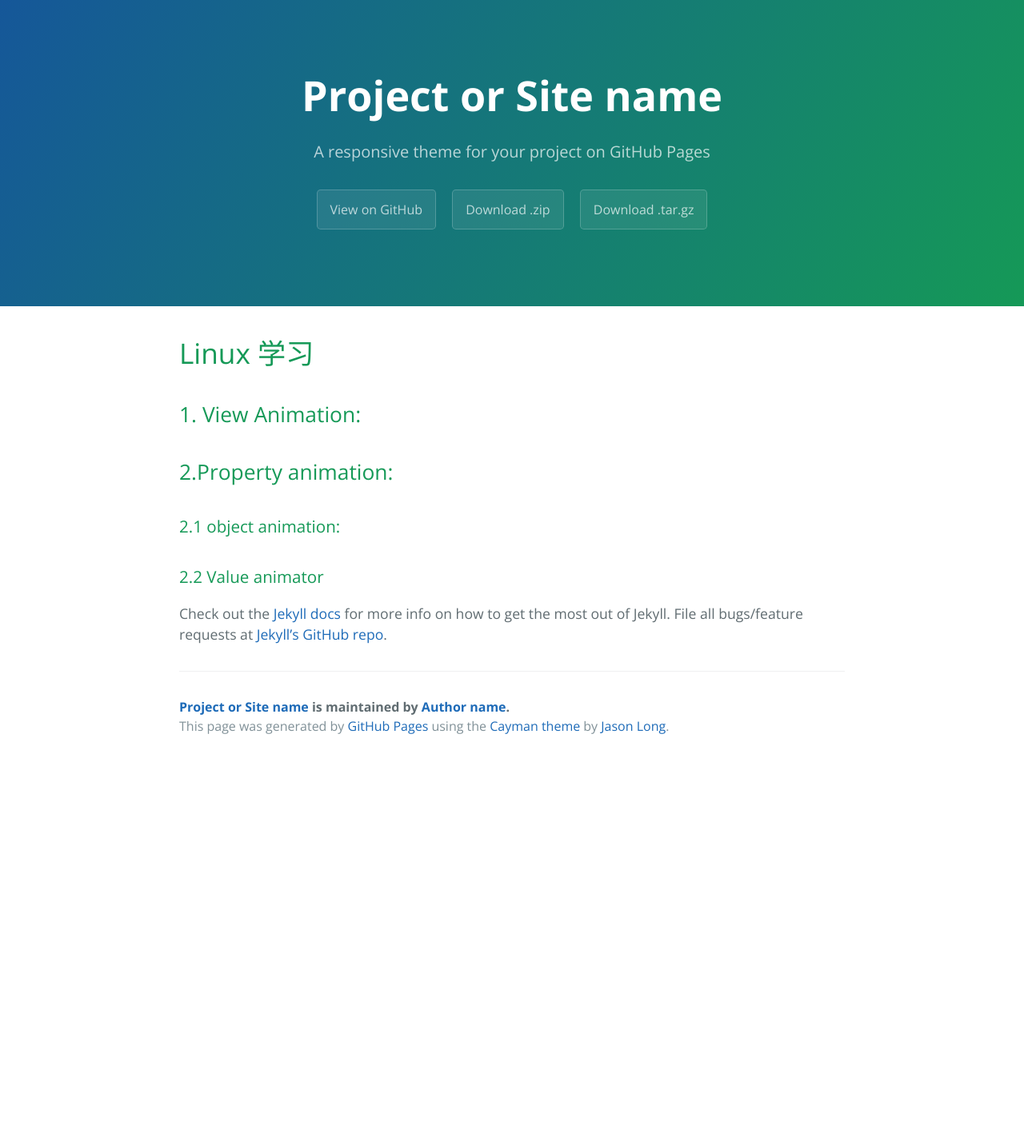
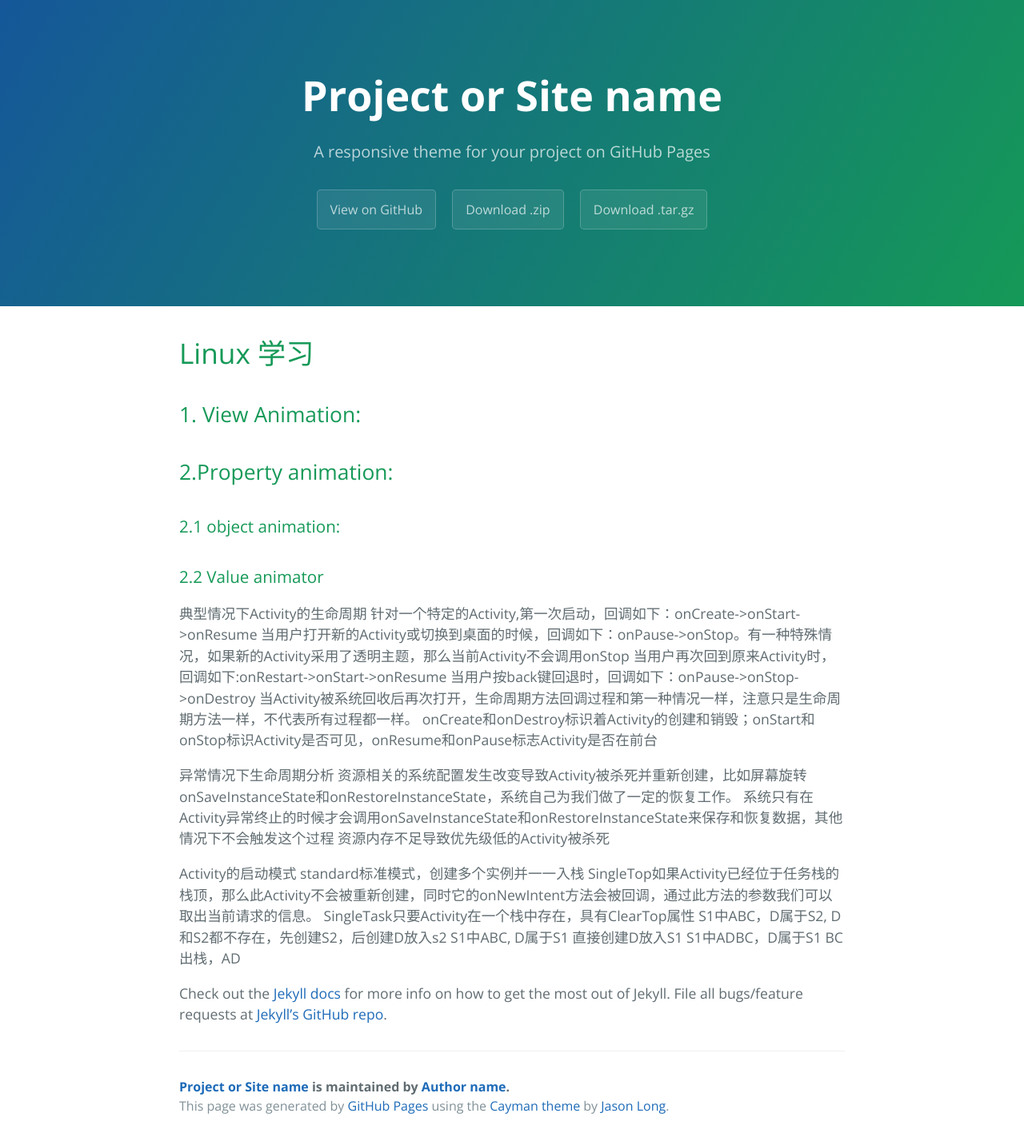
Before and after one commit to tuelee/tuelee.github.io, a Jekyll site: the page built from _posts/2016-04-21-linux-debug.markdown, in a window 1280 px wide. Shown: the whole page at 80% size. Built offline with Jekyll 4.4.1, drawn with Linux system fonts in a browser that asks for light colours; Markdown is read by kramdown in place of the engine named in the settings; before the commit the page ends 952 px from its top, so only the background shows below that.

Commit message:
提交更新

```diff
--- a/_posts/2016-02-12-sample-content.markdown
+++ b/_posts/2016-02-12-sample-content.markdown
@@ -1,6 +1,6 @@
 ---
 layout: default
-title:  "Android动画"
+title:  "Android动画学习总结"
 date:   2016-02-12 17:50:00
 categories: main
 ---
--- a/_posts/2016-04-21-linux-debug.markdown
+++ b/_posts/2016-04-21-linux-debug.markdown
@@ -16,6 +16,30 @@ categories: main
 
 ### 2.2 Value animator
 
+典型情况下Activity的生命周期
+针对一个特定的Activity,第一次启动，回调如下：onCreate->onStart->onResume
+当用户打开新的Activity或切换到桌面的时候，回调如下：onPause->onStop。有一种特殊情况，如果新的Activity采用了透明主题，那么当前Activity不会调用onStop
+当用户再次回到原来Activity时，回调如下:onRestart->onStart->onResume
+当用户按back键回退时，回调如下：onPause->onStop->onDestroy
+当Activity被系统回收后再次打开，生命周期方法回调过程和第一种情况一样，注意只是生命周期方法一样，不代表所有过程都一样。
+onCreate和onDestroy标识着Activity的创建和销毁；onStart和onStop标识Activity是否可见，onResume和onPause标志Activity是否在前台
+
+异常情况下生命周期分析
+资源相关的系统配置发生改变导致Activity被杀死并重新创建，比如屏幕旋转
+onSaveInstanceState和onRestoreInstanceState，系统自己为我们做了一定的恢复工作。
+系统只有在Activity异常终止的时候才会调用onSaveInstanceState和onRestoreInstanceState来保存和恢复数据，其他情况下不会触发这个过程
+资源内存不足导致优先级低的Activity被杀死
+
+Activity的启动模式
+standard标准模式，创建多个实例并一一入栈
+SingleTop如果Activity已经位于任务栈的栈顶，那么此Activity不会被重新创建，同时它的onNewIntent方法会被回调，通过此方法的参数我们可以取出当前请求的信息。
+SingleTask只要Activity在一个栈中存在，具有ClearTop属性
+S1中ABC，D属于S2,
+D和S2都不存在，先创建S2，后创建D放入s2
+S1中ABC, D属于S1
+直接创建D放入S1
+S1中ADBC，D属于S1
+BC出栈，AD
 
 Check out the [Jekyll docs][jekyll] for more info on how to get the most out of Jekyll. File all bugs/feature requests at [Jekyll's GitHub repo][jekyll-gh].
 
```
